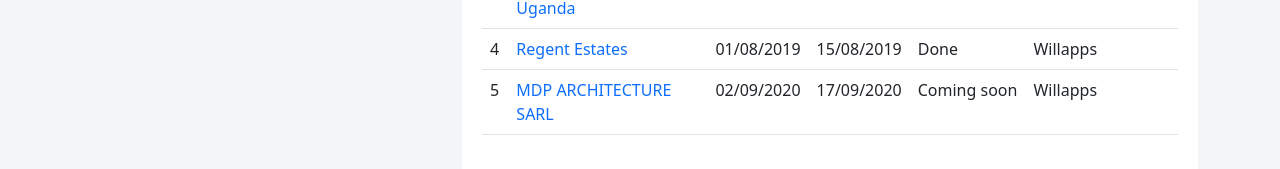
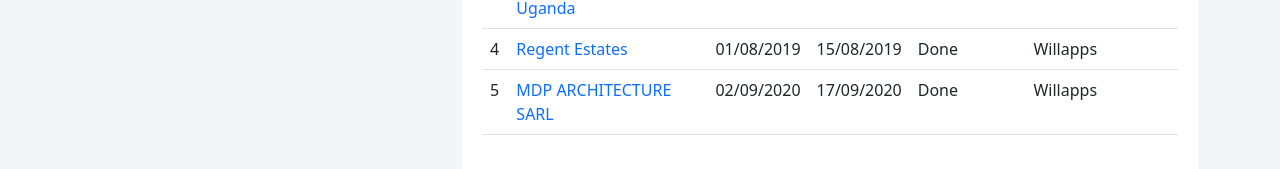
Before and after one commit to kaizoku010/firebrand, a React (Create React App) app: page / in a window 1280 px wide. Shown: the part 944-1113 px from the top of the page. Built offline with nearby package versions, Linux system fonts and the light colour scheme.

Commit message:
final commit

```diff
--- a/src/App.js
+++ b/src/App.js
@@ -172,7 +172,7 @@ function App() {
                           <td><Link to="http://mdparchitecture.com/">MDP ARCHITECTURE SARL</Link></td>
                           <td>02/09/2020</td>
                           <td>17/09/2020</td>
-                          <td><span className="label label-warning">Coming soon</span></td>
+                          <td><span className="label label-warning">Done</span></td>
                           <td>Willapps</td>
                         </tr>
                       </tbody>
```
